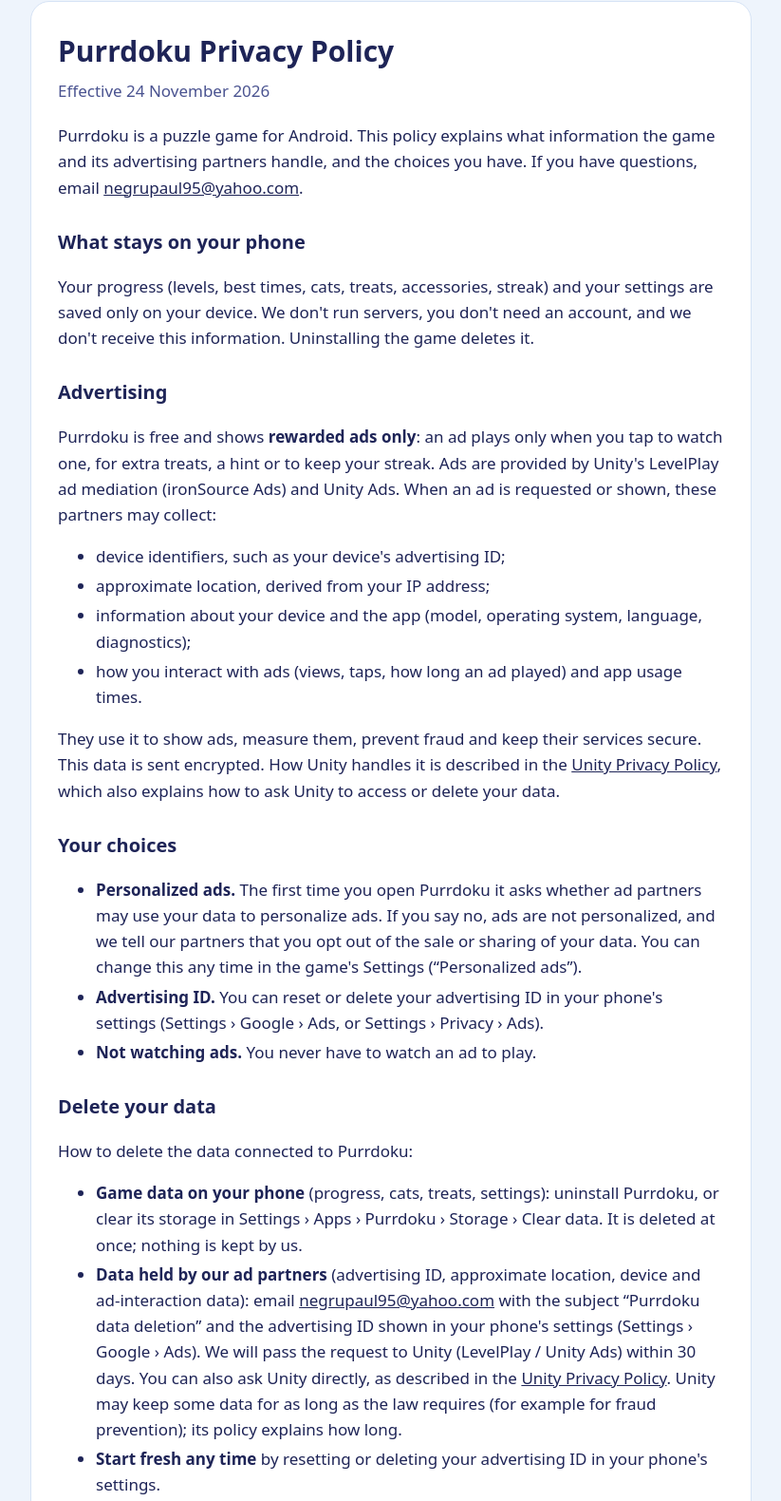
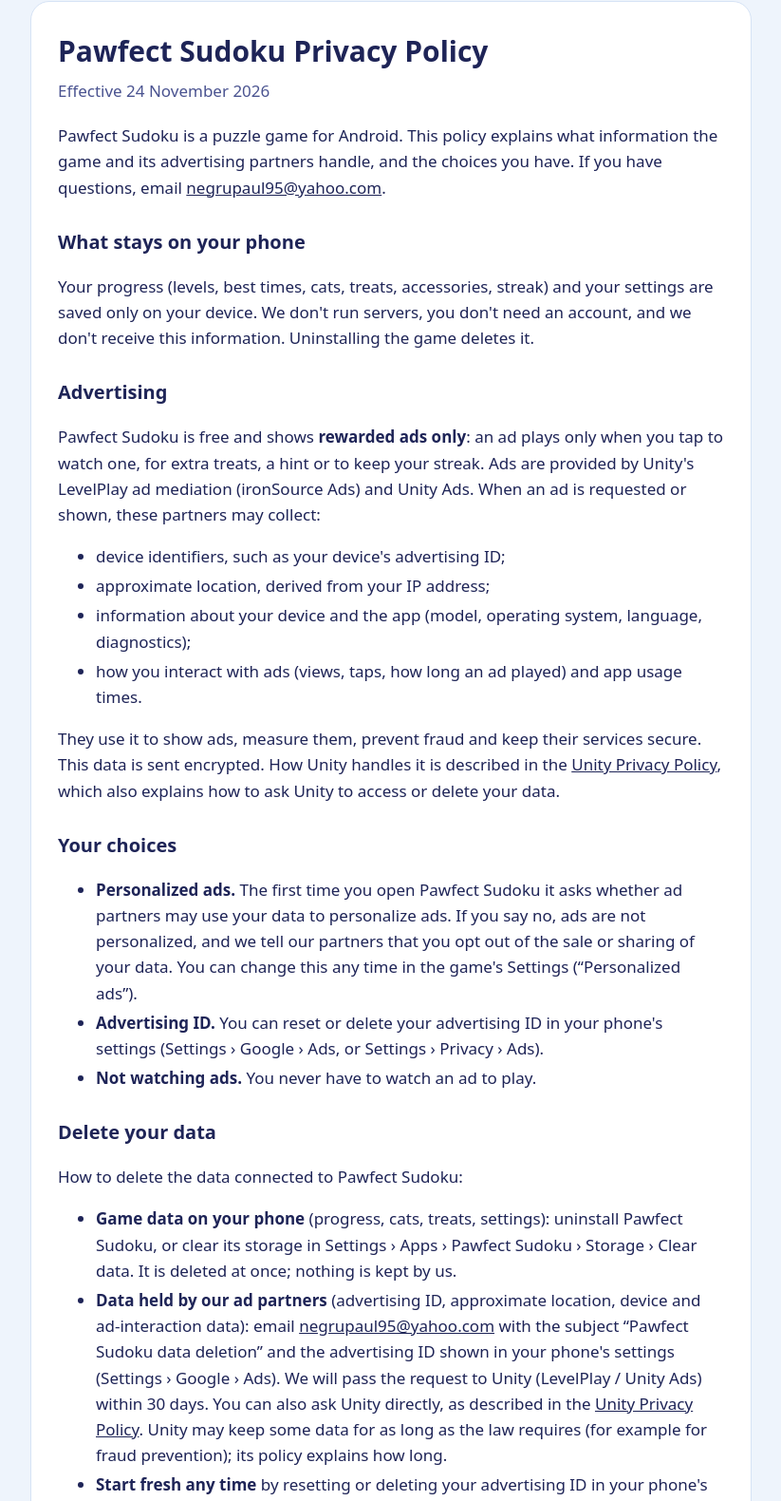
Before and after one commit to incolorate/purrdoku-privacy, a plain HTML site: page index.html in a window 1280 px wide. Shown: the part 39-1619 px from the top of the page at 95% size, without its empty margins (228-1051 px from the left). Drawn offline with Linux system fonts and the light colour scheme.

Commit message:
Rename the game to Pawfect Sudoku
Co-Authored-By: Claude Fable 5.2 <noreply@anthropic.com>

```diff
--- a/index.html
+++ b/index.html
@@ -3,7 +3,7 @@
 <head>
 <meta charset="utf-8">
 <meta name="viewport" content="width=device-width, initial-scale=1">
-<title>Purrdoku Privacy Policy</title>
+<title>Pawfect Sudoku Privacy Policy</title>
 <style>
   :root { --bg: #eef4fc; --card: #ffffff; --ink: #1e2457; --soft: #4a5390; --line: #d6e3f5; }
   @media (prefers-color-scheme: dark) { :root { --bg: #16162e; --card: #211f42; --ink: #f4f1ff; --soft: #b9b4e6; --line: #34325c; } }
@@ -20,10 +20,10 @@
 <body>
 <main>
 <article>
-<h1>Purrdoku Privacy Policy</h1>
+<h1>Pawfect Sudoku Privacy Policy</h1>
 <p class="date">Effective 24 November 2026</p>
 
-<p>Purrdoku is a puzzle game for Android. This policy explains what information the game and its advertising
+<p>Pawfect Sudoku is a puzzle game for Android. This policy explains what information the game and its advertising
 partners handle, and the choices you have. If you have questions, email
 <a href="mailto:negrupaul95@yahoo.com">negrupaul95@yahoo.com</a>.</p>
 
@@ -33,7 +33,7 @@ device. We don't run servers, you don't need an account, and we don't receive th
 deletes it.</p>
 
 <h2>Advertising</h2>
-<p>Purrdoku is free and shows <strong>rewarded ads only</strong>: an ad plays only when you tap to watch one, for
+<p>Pawfect Sudoku is free and shows <strong>rewarded ads only</strong>: an ad plays only when you tap to watch one, for
 extra treats, a hint or to keep your streak. Ads are provided by Unity's LevelPlay ad mediation (ironSource Ads) and
 Unity Ads. When an ad is requested or shown, these partners may collect:</p>
 <ul>
@@ -48,7 +48,7 @@ which also explains how to ask Unity to access or delete your data.</p>
 
 <h2>Your choices</h2>
 <ul>
-  <li><strong>Personalized ads.</strong> The first time you open Purrdoku it asks whether ad partners may use your
+  <li><strong>Personalized ads.</strong> The first time you open Pawfect Sudoku it asks whether ad partners may use your
     data to personalize ads. If you say no, ads are not personalized, and we tell our partners that you opt out of the
     sale or sharing of your data. You can change this any time in the game's Settings (“Personalized ads”).</li>
   <li><strong>Advertising ID.</strong> You can reset or delete your advertising ID in your phone's settings
@@ -57,12 +57,12 @@ which also explains how to ask Unity to access or delete your data.</p>
 </ul>
 
 <h2 id="delete-your-data">Delete your data</h2>
-<p>How to delete the data connected to Purrdoku:</p>
+<p>How to delete the data connected to Pawfect Sudoku:</p>
 <ul>
-  <li><strong>Game data on your phone</strong> (progress, cats, treats, settings): uninstall Purrdoku, or clear its
-    storage in Settings › Apps › Purrdoku › Storage › Clear data. It is deleted at once; nothing is kept by us.</li>
+  <li><strong>Game data on your phone</strong> (progress, cats, treats, settings): uninstall Pawfect Sudoku, or clear its
+    storage in Settings › Apps › Pawfect Sudoku › Storage › Clear data. It is deleted at once; nothing is kept by us.</li>
   <li><strong>Data held by our ad partners</strong> (advertising ID, approximate location, device and ad-interaction
-    data): email <a href="mailto:negrupaul95@yahoo.com">negrupaul95@yahoo.com</a> with the subject “Purrdoku data
+    data): email <a href="mailto:negrupaul95@yahoo.com">negrupaul95@yahoo.com</a> with the subject “Pawfect Sudoku data
     deletion” and the advertising ID shown in your phone's settings (Settings › Google › Ads). We will pass the
     request to Unity (LevelPlay / Unity Ads) within 30 days. You can also ask Unity directly, as described in the
     <a href="https://unity.com/legal/privacy-policy">Unity Privacy Policy</a>. Unity may keep some data for as
@@ -71,7 +71,7 @@ which also explains how to ask Unity to access or delete your data.</p>
 </ul>
 
 <h2>Children</h2>
-<p>Purrdoku is not directed at children under 13, and we do not knowingly collect personal information from them.
+<p>Pawfect Sudoku is not directed at children under 13, and we do not knowingly collect personal information from them.
 If you believe a child has used the game and want their data removed from our ad partners, contact us and we'll
 help you reach them.</p>
 
@@ -80,7 +80,7 @@ help you reach them.</p>
 release notes.</p>
 
 <h2>Contact</h2>
-<p>Purrdoku · <a href="mailto:negrupaul95@yahoo.com">negrupaul95@yahoo.com</a></p>
+<p>Pawfect Sudoku · <a href="mailto:negrupaul95@yahoo.com">negrupaul95@yahoo.com</a></p>
 </article>
 </main>
 </body>
```
